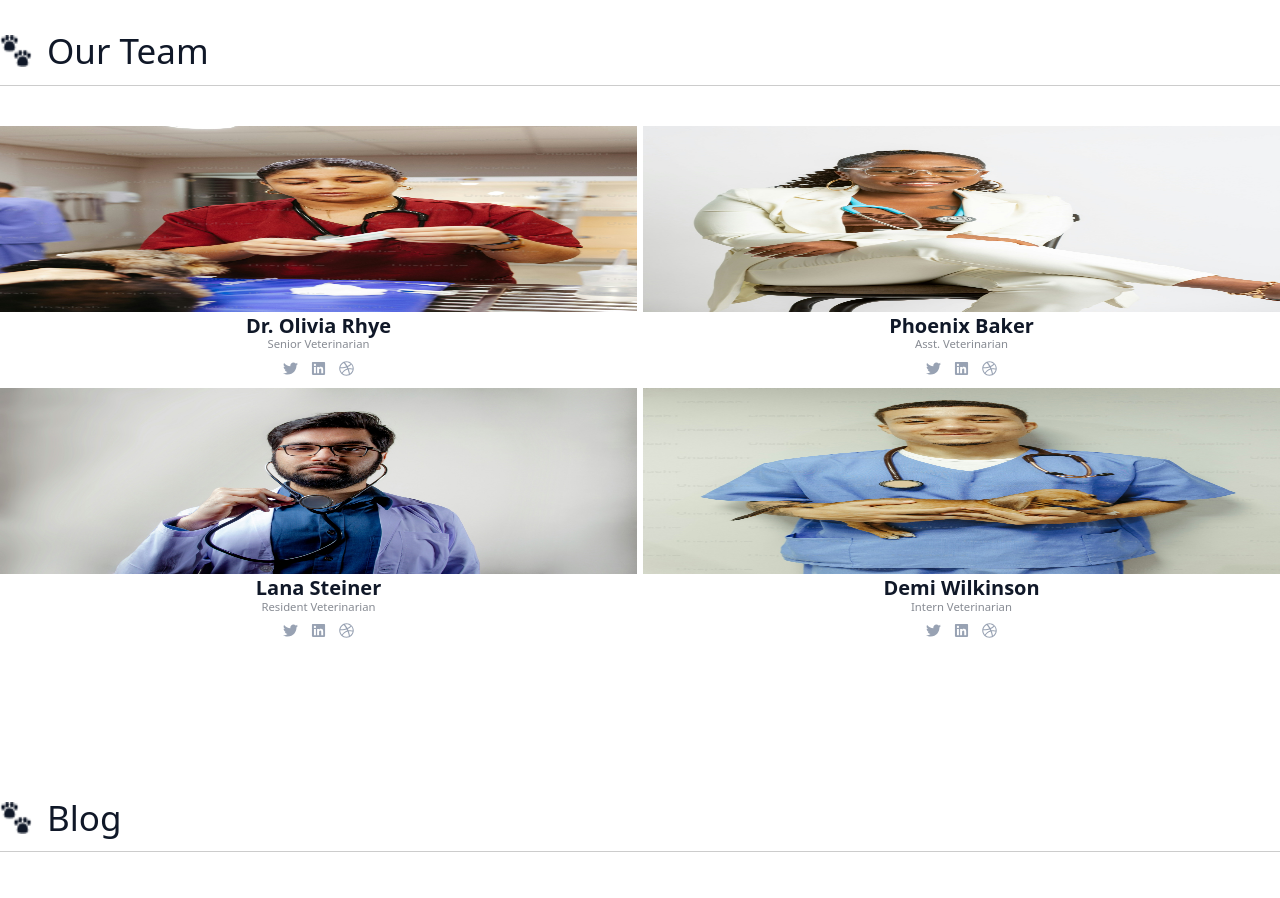
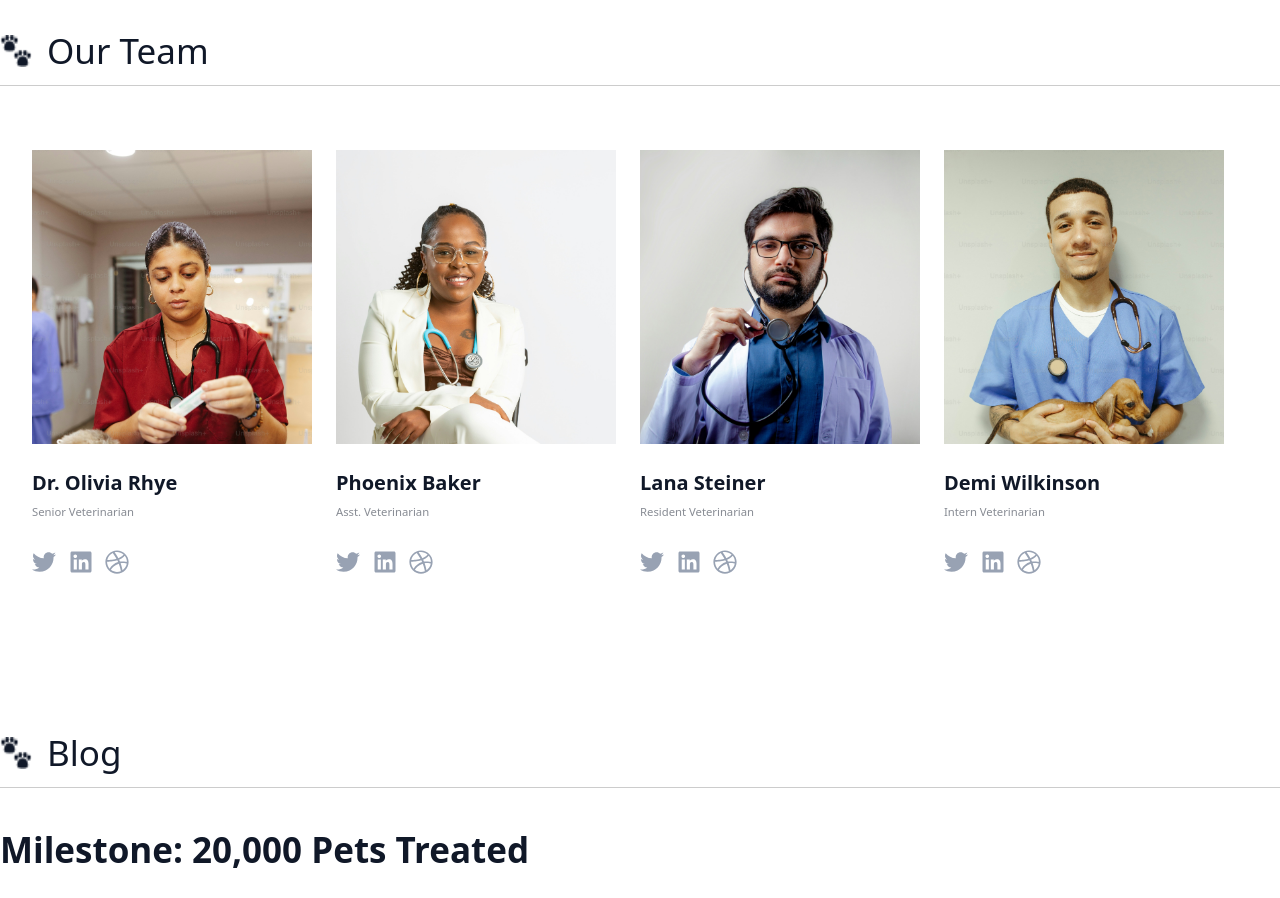
Before and after one commit to nevenmitrovic/paws-landing, a React (Vite) app: page / in a window 1280 px wide. Shown: the part 3900-4798 px from the top of the page. Built offline with nearby package versions, Linux system fonts and the light colour scheme; a web font is replaced by a local one.

Commit message:
add team section desktop devices

```diff
--- a/src/components/Team/EmployeeCard/employee-card.module.css
+++ b/src/components/Team/EmployeeCard/employee-card.module.css
@@ -6,7 +6,8 @@
 .profilePicture {
 	max-width: 100%;
 	height: 186px;
-	background-size: 100% 100%;
+	background-size: cover;
+	background-position: 50% 0;
 }
 .employeeCard > div:first-of-type {
 	display: flex;
@@ -28,6 +29,7 @@
 .employeeInfo p {
 	font-size: var(--fs-team-role);
 	line-height: 17.56px;
+	gap: 2.51px;
 	font-weight: 400;
 	color: var(--clr-secondary-opacity);
 }
@@ -44,3 +46,29 @@
 .employeeCard svg:hover {
 	opacity: 0.7;
 }
+
+@media (width > 768px) {
+	.employeeCard {
+		gap: 24px;
+	}
+	.profilePicture {
+		max-width: 100%;
+		height: 296px;
+	}
+	.employeeInfo h3 {
+		line-height: 30px;
+	}
+	.employeeInfo p {
+		gap: 4px;
+		line-height: 28px;
+	}
+	.employeeInfo {
+		align-items: flex-start;
+	}
+	.employeeCard svg {
+		font-size: 24px;
+	}
+	.employeeCard > div:last-child {
+		justify-content: flex-start;
+	}
+}
--- a/src/components/Team/team.module.css
+++ b/src/components/Team/team.module.css
@@ -4,3 +4,13 @@
 	grid-template-rows: repeat(2, 256.42572021484375px);
 	gap: 6px;
 }
+
+@media (width > 768px) {
+	.teamSection {
+		margin-top: 24px;
+		padding-inline: 32px;
+		grid-template-columns: repeat(4, 280px);
+		grid-template-rows: 430px;
+		gap: 24px;
+	}
+}
```
